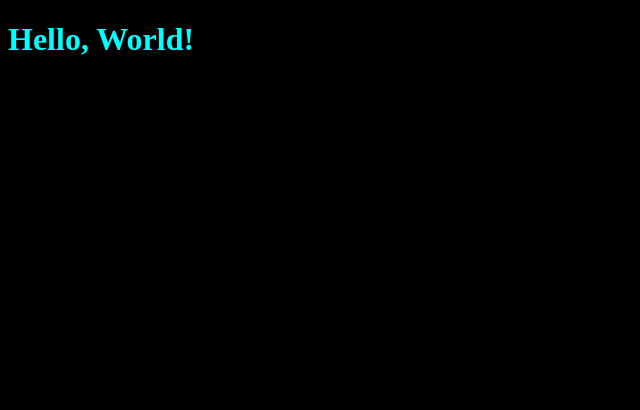
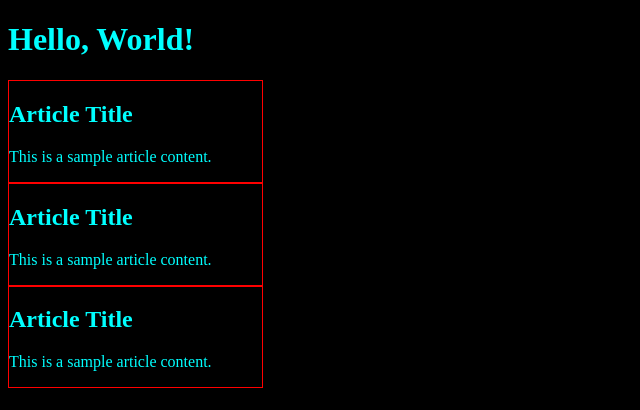
Before and after one commit to thomaswilliamscode/drag-n-drop-test, a website: page index.html in a window 1280 px wide. Shown: the whole page, without its empty margins (0-640 px from the left). Drawn offline with Linux system fonts and the light colour scheme.

Commit message:
css change

```diff
--- a/Styles.css/index.css
+++ b/Styles.css/index.css
@@ -2,3 +2,8 @@
     background-color:black;
     color: aqua;
 }
+
+article {
+    border: 1px solid red;
+    width: 20%;
+}
--- a/index.html
+++ b/index.html
@@ -8,6 +8,21 @@
 </head>
 <body>
     <h1>Hello, World!</h1>
+    <div>
+        <article>
+            <h2>Article Title</h2>
+            <p>This is a sample article content.</p>
+        </article>
+        <article>
+            <h2>Article Title</h2>
+            <p>This is a sample article content.</p>
+        </article>
+        <article>
+            <h2>Article Title</h2>
+            <p>This is a sample article content.</p>
+        </article>
+
+    </div>
 </body>
 <script src="./index.js"></script>
 </html>
```
